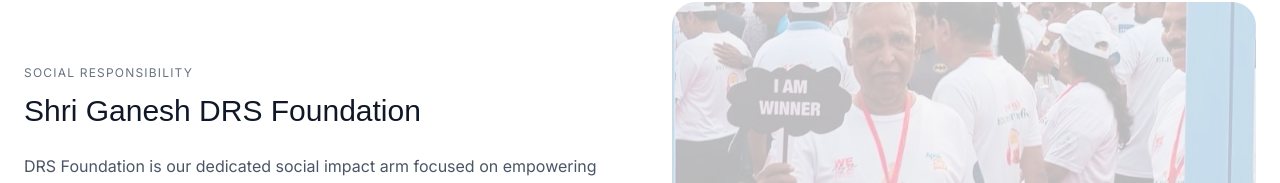
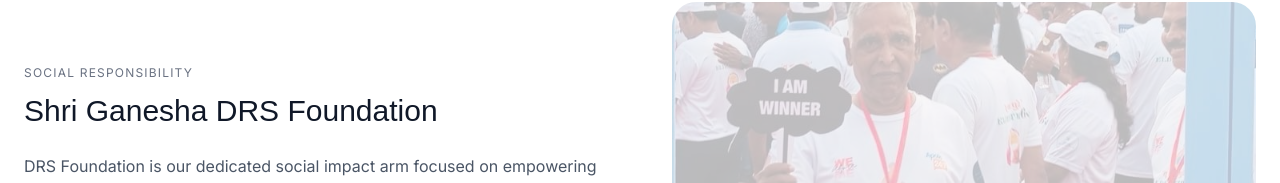
Before and after one commit to sawantatharva/drs-group, a Next.js app: page /impact in a window 1280 px wide. Shown: the part 551-734 px from the top of the page. Built offline with nearby package versions, Linux system fonts and the light colour scheme; a web font is replaced by a local one.

Commit message:
impact fix

```diff
--- a/src/app/impact/page.tsx
+++ b/src/app/impact/page.tsx
@@ -52,7 +52,7 @@
             </p>
 
             <h2 className="font-aeonik text-2xl sm:text-3xl text-gray-900">
-              Shri Ganesh DRS Foundation
+              Shri Ganesha DRS Foundation
             </h2>
 
             <p className="mt-6 font-inter text-base leading-relaxed text-gray-600">
```
